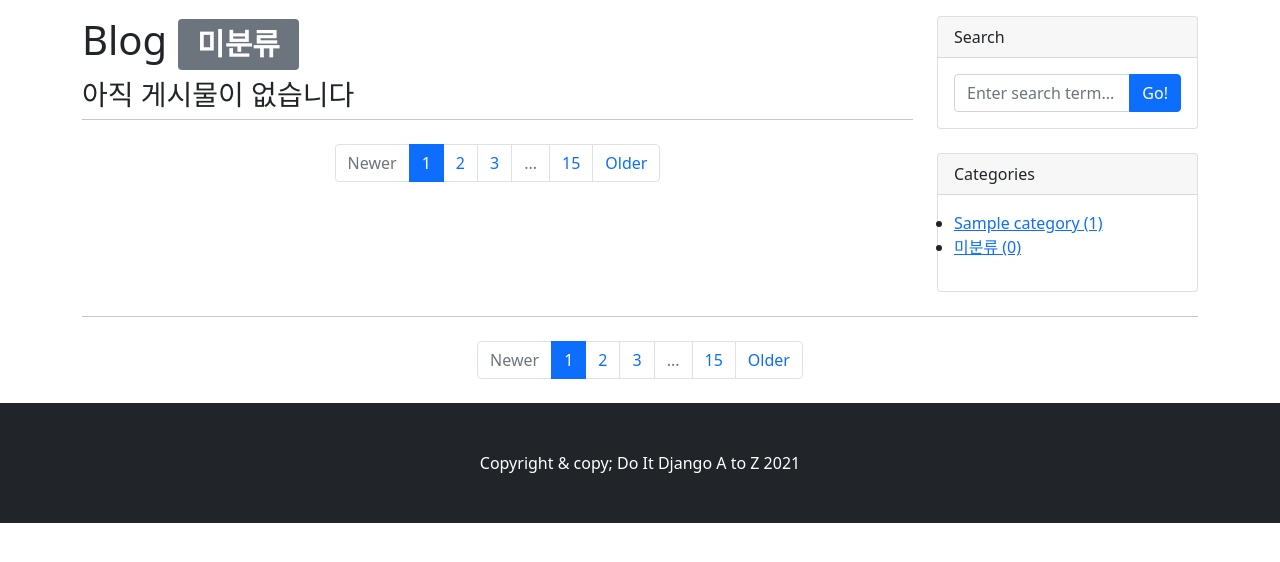
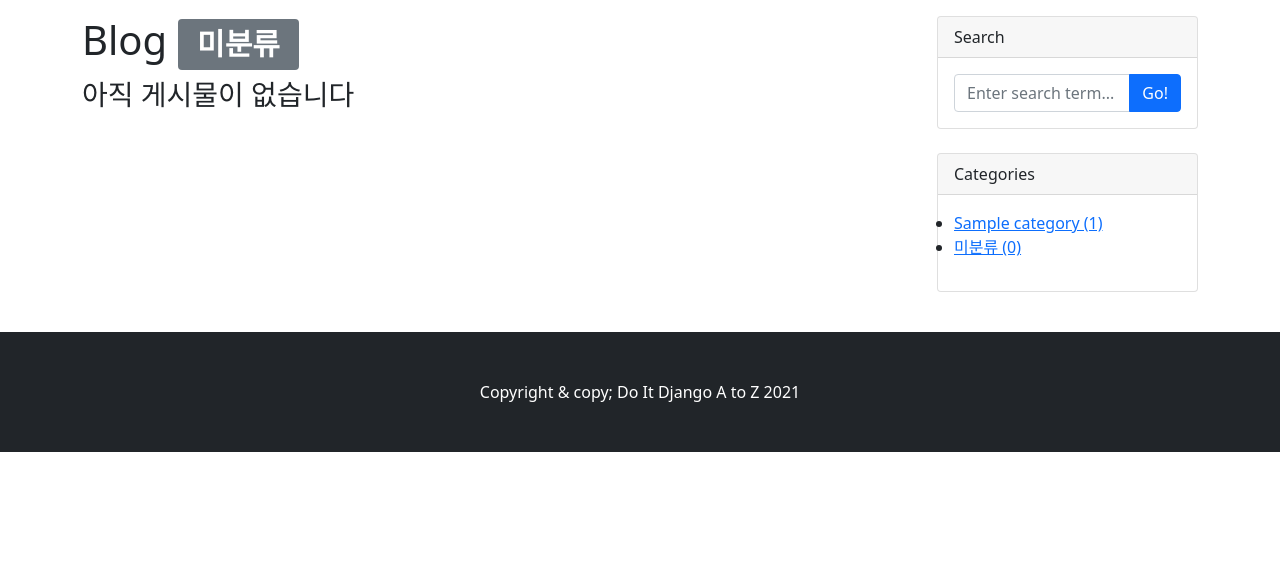
Before and after one commit to SYdney-Go/do_it_django_book_version, a Django app: page /blog/category/no_category/ in a window 1280 px wide. Shown: the part 56-618 px from the top of the page. Run offline with Django 3.2, Linux system fonts and the light colour scheme; tables that the repository leaves empty hold one stand-in row (values such as "Sample post"); some libraries are stand-ins or nearby versions.

Commit message:
20210929_1207
pagination으로  포스트를 나누어 보여주기

장고에 있는 기본 기능이여선지 한번에 통과햇당!><

```diff
--- a/blog/templates/blog/base.html
+++ b/blog/templates/blog/base.html
@@ -49,19 +49,6 @@
               </div>
               </div>
           </div>
-      </div>
-      <!-- Pagination-->
-      <nav aria-label="Pagination">
-        <hr class="my-0" />
-        <ul class="pagination justify-content-center my-4">
-          <li class="page-item disabled"><a class="page-link" href="#" tabindex="-1" aria-disabled="true">Newer</a></li>
-          <li class="page-item active" aria-current="page"><a class="page-link" href="#!">1</a></li>
-          <li class="page-item"><a class="page-link" href="#!">2</a></li>
-          <li class="page-item"><a class="page-link" href="#!">3</a></li>
-          <li class="page-item disabled"><a class="page-link" href="#!">...</a></li>
-          <li class="page-item"><a class="page-link" href="#!">15</a></li>
-          <li class="page-item"><a class="page-link" href="#!">Older</a></li>
-        </ul>
       </nav>
     </div>
 </div>
--- a/blog/templates/blog/post_detail.html
+++ b/blog/templates/blog/post_detail.html
@@ -125,7 +125,7 @@
 
                             <!-- Modal -->
                             <div class="modal fade" id="deleteCommentModal-{{ comment.pk }}" tabindex="-1"
-                            role="dialog" aria-labelledby="deleteCommentModalLabel" aria-hidden="true">
+                            role="dialog" aria-labelledby="deleteModalLabel" aria-hidden="true">
                                 <div clas="modal-dialog" role="document">
                                     <div class="modal-content">
                                         <div class="modal-header">
--- a/blog/templates/blog/post_list.html
+++ b/blog/templates/blog/post_list.html
@@ -66,17 +66,29 @@
         <h3>아직 게시물이 없습니다</h3>
     {% endif %}
 
+
+    {% if is_paginated %}
     <!-- Pagination-->
-    <nav aria-label="Pagination">
-        <hr class="my-0" />
         <ul class="pagination justify-content-center my-4">
-        <li class="page-item disabled"><a class="page-link" href="#" tabindex="-1" aria-disabled="true">Newer</a></li>
-        <li class="page-item active" aria-current="page"><a class="page-link" href="#!">1</a></li>
-        <li class="page-item"><a class="page-link" href="#!">2</a></li>
-        <li class="page-item"><a class="page-link" href="#!">3</a></li>
-        <li class="page-item disabled"><a class="page-link" href="#!">...</a></li>
-        <li class="page-item"><a class="page-link" href="#!">15</a></li>
-        <li class="page-item"><a class="page-link" href="#!">Older</a></li>
+            {% if page_obj.has_next %}
+                <li class="page-item">
+                    <a class="page-link" href="?page={{ page_obj.next_page_number }}">&larr;Older</a>
+                </li>
+            {% else %}
+                <li class="page-item disabled">
+                    <a class="page-link" href="#">&larr;Older</a>
+                </li>
+            {% endif %}
+
+            {% if page_obj.has_previous %}
+                <li class="page-item">
+                    <a class="page-link" href="?page={{ page_obj.previous_page_number }}">Newer &rarr;</a>
+                </li>
+            {% else %}
+                <li class="page-item disabled">
+                    <a class="page-link" href="#!">Newer &rarr;</a>
+                </li>
+            {% endif %}
         </ul>
-    </nav>
+    {% endif %}
 {% endblock %}
--- a/blog/views.py
+++ b/blog/views.py
@@ -12,6 +12,7 @@ from django.utils.text import slugify
 class PostList(ListView):
     model = Post
     ordering = '-pk'
+    paginate_by = 5
 
     def get_context_data(self, **kwargs):
         context = super(PostList, self).get_context_data()
```
